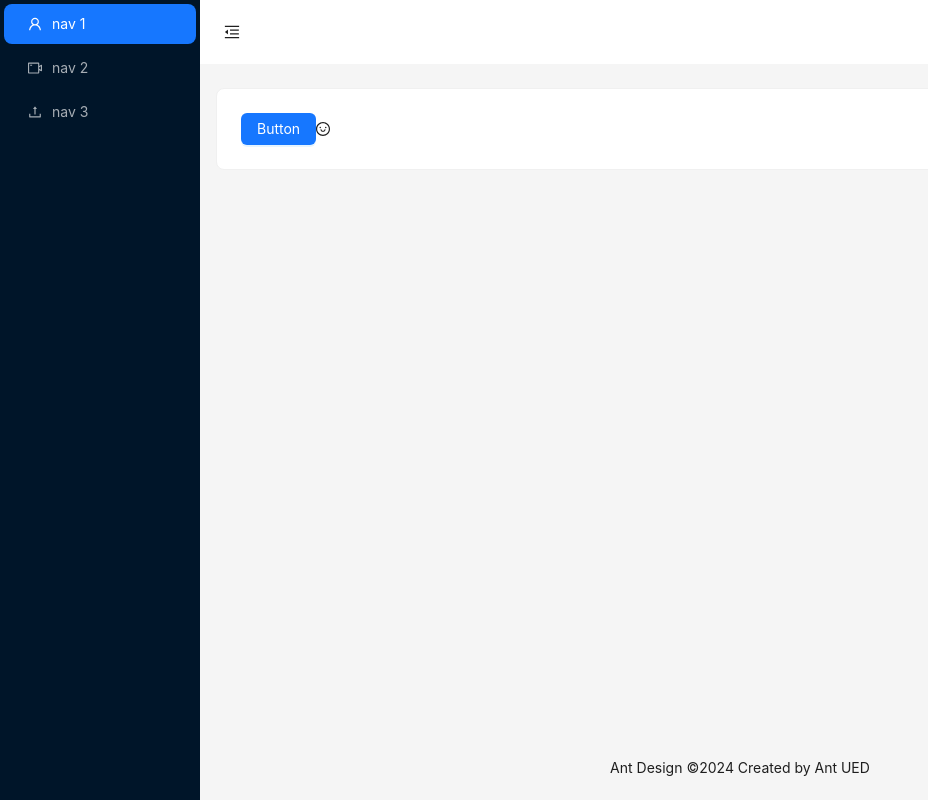
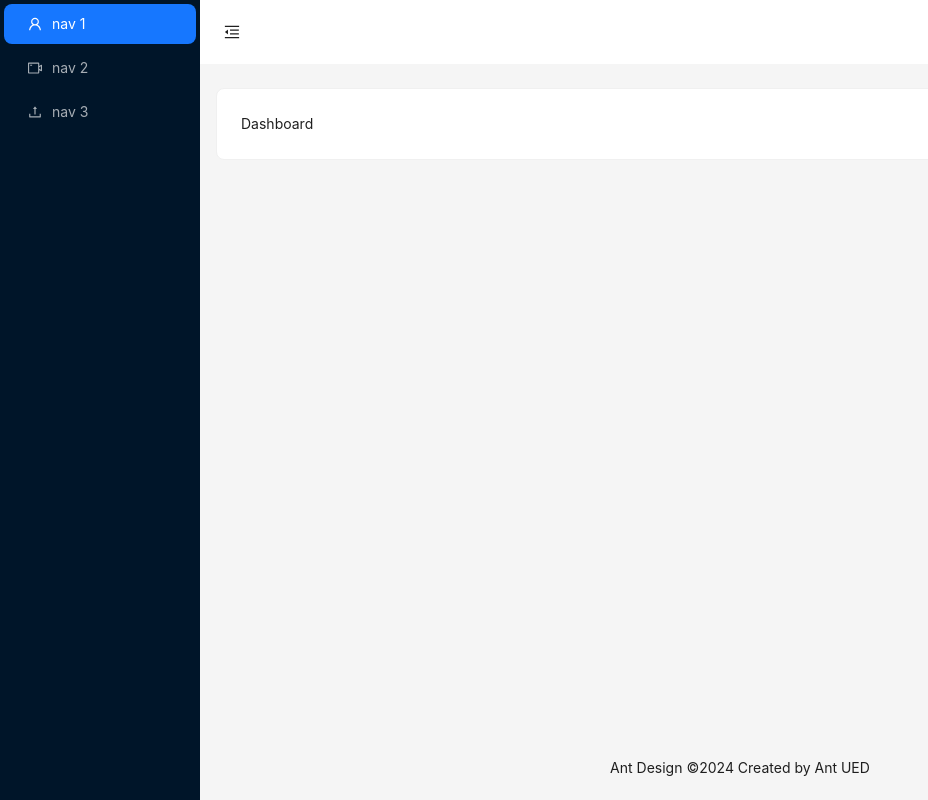
Before and after one commit to stoicaandrei/Budgety-app, a React (Vite) app: page / in a window 1280 px wide. Shown: the whole page, without its empty margins (0-928 px from the left). Built offline with nearby package versions, Linux system fonts and the light colour scheme.

Commit message:
Define basic pages

```diff
--- a/src/App.tsx
+++ b/src/App.tsx
@@ -1,15 +1,9 @@
-import React from "react";
-import { Button, Card } from "antd";
-import { SmileOutlined } from "@ant-design/icons";
-import BaseLayout from "./layouts/BaseLayout";
+import Dashboard from "./pages/Dashboard";
+import Budget from "./pages/Budget";
+import Transactions from "./pages/Transactions";
 
-const App = () => (
-  <BaseLayout>
-    <Card>
-      <Button type="primary">Button</Button>
-      <SmileOutlined />
-    </Card>
-  </BaseLayout>
-);
+const App = () => {
+  return <Dashboard />;
+};
 
 export default App;
--- /dev/null
+++ b/src/pages/Budget.tsx
@@ -0,0 +1,12 @@
+import BaseLayout from "@/layouts/BaseLayout";
+import { Card } from "antd";
+
+const Budget = () => {
+  return (
+    <BaseLayout>
+      <Card>Budget</Card>
+    </BaseLayout>
+  );
+};
+
+export default Budget;
--- /dev/null
+++ b/src/pages/Dashboard.tsx
@@ -0,0 +1,12 @@
+import BaseLayout from "@/layouts/BaseLayout";
+import { Card } from "antd";
+
+const Dashboard = () => {
+  return (
+    <BaseLayout>
+      <Card>Dashboard</Card>
+    </BaseLayout>
+  );
+};
+
+export default Dashboard;
--- /dev/null
+++ b/src/pages/Transactions.tsx
@@ -0,0 +1,12 @@
+import BaseLayout from "@/layouts/BaseLayout";
+import { Card } from "antd";
+
+const Transactions = () => {
+  return (
+    <BaseLayout>
+      <Card>Transactions</Card>
+    </BaseLayout>
+  );
+};
+
+export default Transactions;
```
